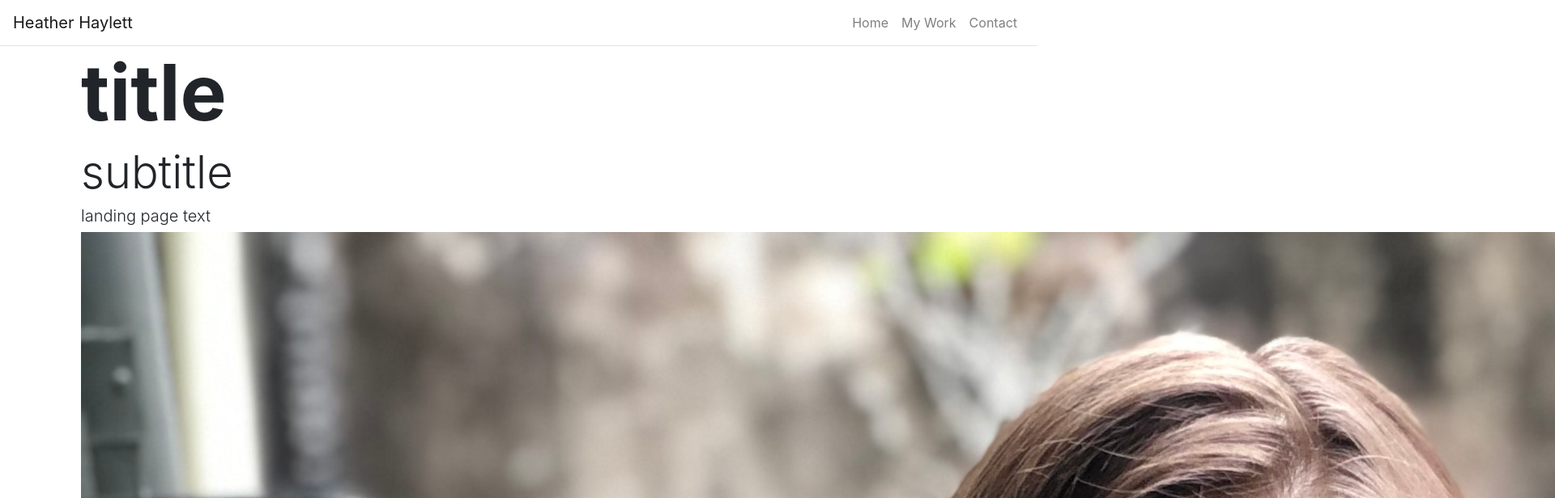
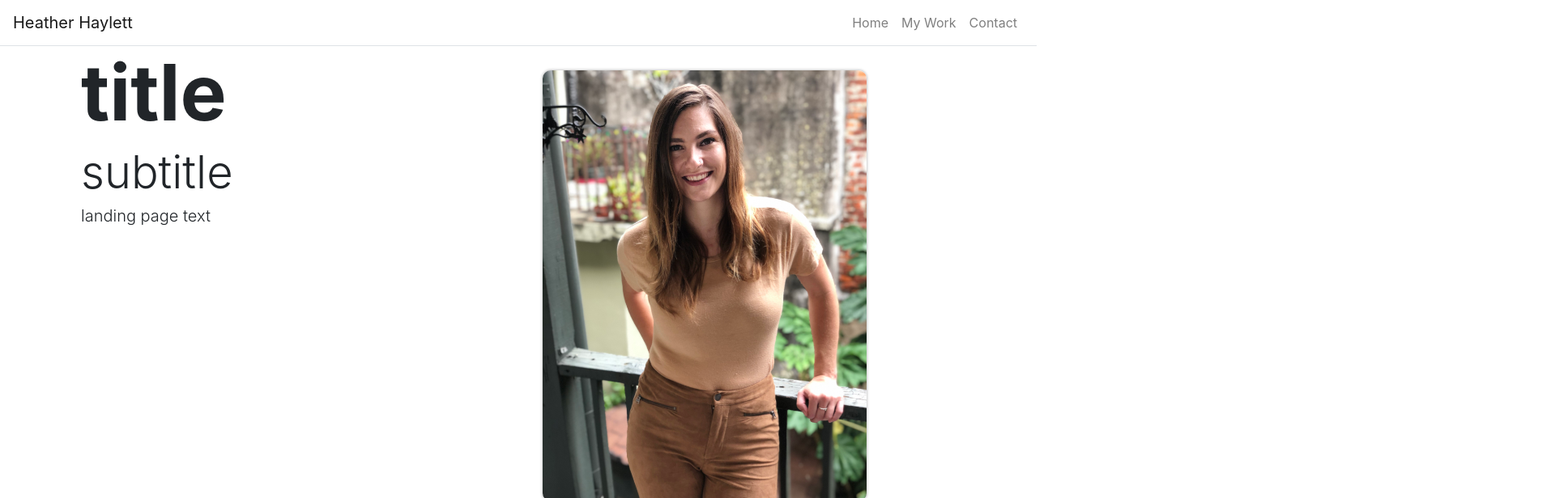
Before and after one commit to HeatherHaylett/portfolio, a React (Create React App) app: page / in a window 1280 px wide. Shown: the top 616 px of the page at 81% size, 1920 px wide, since content can reach past the window. Built offline with nearby package versions, Linux system fonts and the light colour scheme.

Commit message:
main image styling

```diff
--- a/src/App.scss
+++ b/src/App.scss
@@ -33,3 +33,34 @@
     transform: rotate(360deg);
   }
 }
+
+.g-card {
+  margin: 20px;
+}
+
+
+.g-card-image {
+  border-radius: 10px;
+  width: 400px;
+  height: auto;
+  box-shadow: 0px 0px 3px 1px #ccc;
+  margin-top: 30px;
+}
+
+
+.g-card-info {
+  margin-top: 10px;
+  min-height: 100px;
+}
+
+
+.g-card-title {
+  font-size: 24px;
+  margin: 0px;
+}
+
+
+.g-card-sub-title {
+  font-size: 16px;
+  margin: 0px;
+}
```
